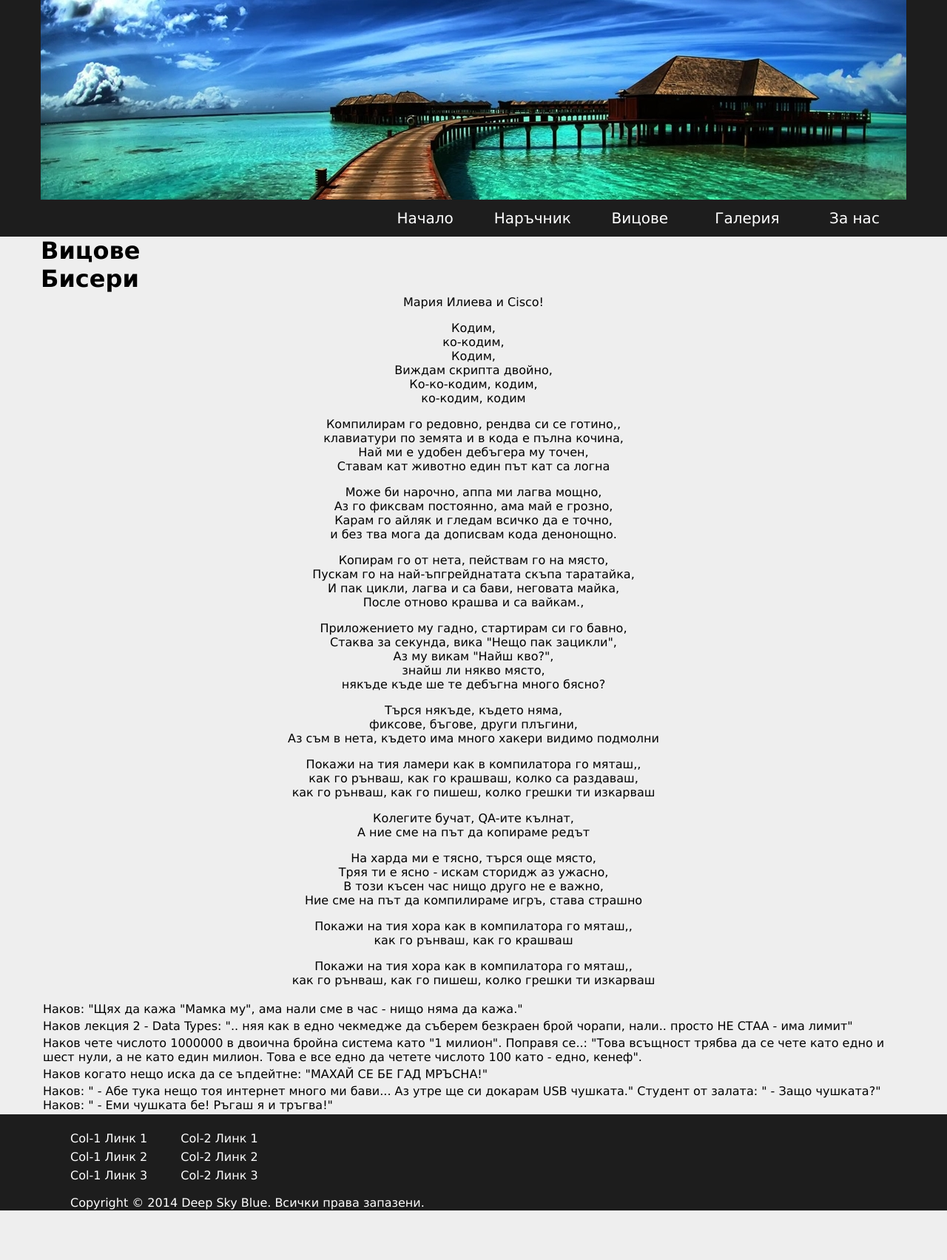
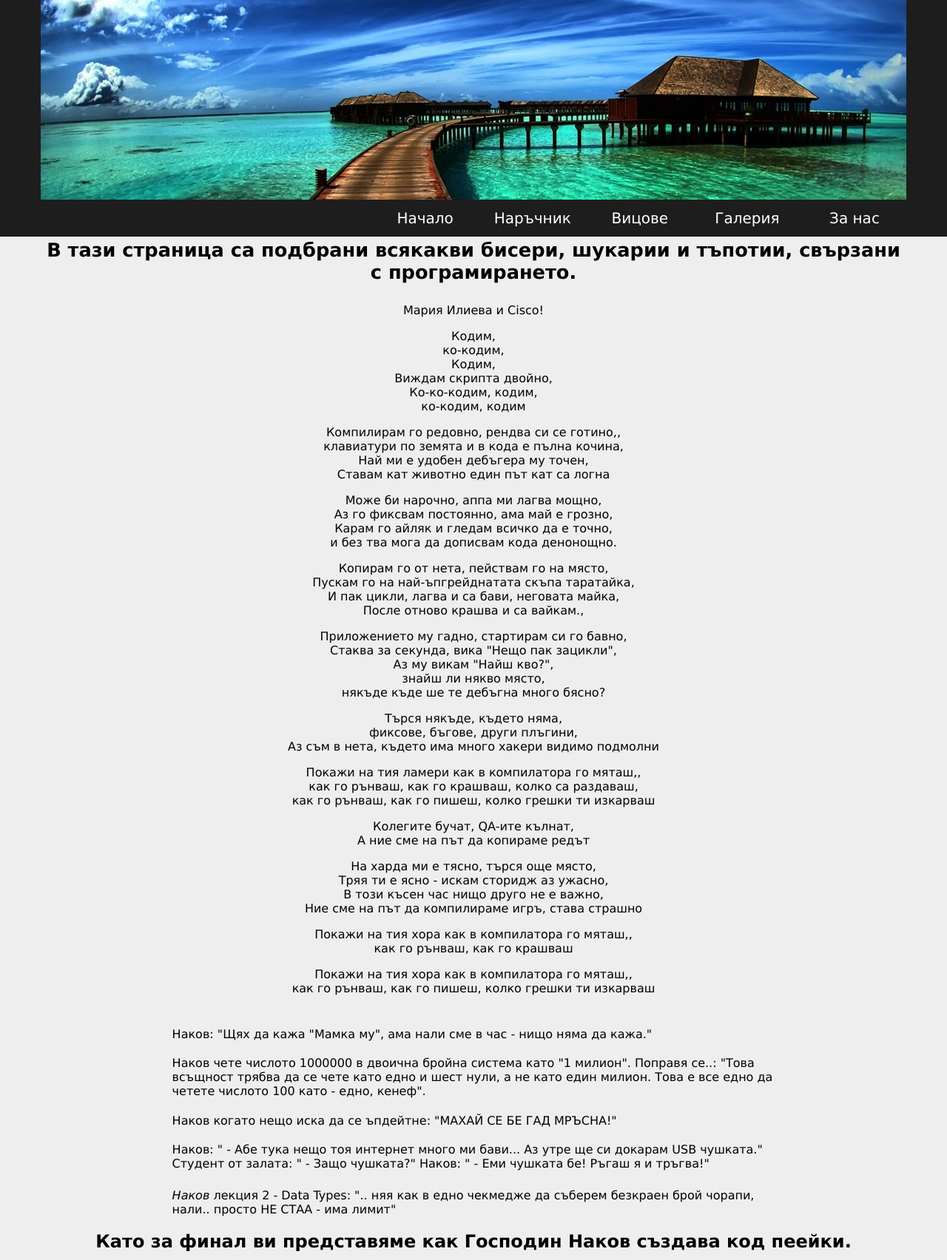
Before and after one commit to rozay/WebFundamentals-HTML-CSS-Teamwork, a PHP site: page /jokes.php in a window 1280 px wide. Shown: the top 1704 px of the page at 74% size. Before the commit the page ends 1637 px from the top, so only its background shows below. Run offline with PHP 8.4, Linux system fonts and the light colour scheme.

Commit message:
updated jokes.php and about.php. also styles-about-us.css and styles-quotes.css

```diff
--- a/php template/jokes.php
+++ b/php template/jokes.php
@@ -4,6 +4,7 @@
     <meta http-equiv="Content-Type" content="text/html; charset=UTF-8">
     <title>Начало</title>
     <link type="text/css" href="styles/style.css" rel="stylesheet"/>
+    <link type="text/css" href="styles/styles-quotes.css" rel="stylesheet"/>
 </head>
 <body>
 <header>
@@ -11,14 +12,16 @@
 </header>
 <main>
     <div id="main-wrapper">
-        <h1>Вицове</h1>
-		<div id="container">
+        <div id="container">
             <table>
                 <thead>
-                <h1>Бисери</h1>
+                    <th>В тази страница са подбрани всякакви бисери, шукарии и тъпотии, свързани с програмирането.</th>
                 </thead>
 
                 <tbody>
+                <tr>
+                    <td>&nbsp</td>
+                </tr>
                 <tr>
                     <td ><div class="song">Мария Илиева и Cisco!
 
@@ -72,23 +75,40 @@
                             <p>Покажи на тия хора как в компилатора го мяташ,,<br/>
                                 как го рънваш, как го пишеш, колко грешки ти изкарваш </p></div></td>
                 </tr>
-                <tr><td>Наков: "Щях да кажа "Мамка му", ама нали сме в час - нищо няма да кажа."</td></tr>
+                <tr><td><div>&nbsp</div></td></tr>
 
-                <tr><td>Наков лекция 2 - Data Types: ".. няя как в едно чекмедже да съберем безкраен брой чорапи, нали.. просто НЕ СТАА
-                        - има лимит"</td></tr>
+                <tr><td><div class="quot">Наков: "Щях да кажа "Мамка му", ама нали сме в час - нищо няма да кажа."</div></td></tr>
 
-                <tr><td>Наков чете числото 1000000 в двоична бройна система като "1 милион". Поправя се..: "Това всъщност трябва да се
-                        чете като едно и шест нули, а не като един милион. Това е все едно да четете числото 100 като - едно, кенеф".</td></tr>
+                <tr><td><div class="quot">Наков чете числото 1000000 в двоична бройна система като "1 милион". Поправя се..: "Това всъщност трябва да се
+                            чете като едно и шест нули, а не като един милион. Това е все едно да четете числото 100 като - едно, кенеф".</div></td></tr>
 
-                <tr><td>Наков когато нещо иска да се ъпдейтне: "МАХАЙ СЕ БЕ ГАД МРЪСНА!"</td></tr>
+                <tr><td><div class="quot">&nbsp</div></td></tr>
 
-                <tr><td>Наков:  " - Абе тука нещо тоя интернет много ми бави... Аз утре ще си докарам USB чушката."
-                        Студент от залата: " - Защо чушката?"
-                        Наков: " - Еми чушката бе! Ръгаш я и тръгва!"</td></tr>
+                <tr><td><div class="quot">Наков когато нещо иска да се ъпдейтне: "МАХАЙ СЕ БЕ ГАД МРЪСНА!"</div></td></tr>
+
+                <tr><td><div class="quot">Наков:  " - Абе тука нещо тоя интернет много ми бави... Аз утре ще си докарам USB чушката."
+                            Студент от залата: " - Защо чушката?"
+                            Наков: " - Еми чушката бе! Ръгаш я и тръгва!"</div></td></tr>
+
+                <tr><td><div>&nbsp</div></td></tr>
+
+                <tr><td><div class="quot"> <i>Наков</i> лекция 2 - Data Types: ".. няя как в едно чекмедже да съберем безкраен брой чорапи, нали.. просто НЕ СТАА
+                            - има лимит"</div></td></tr>
                 </tbody>
+
             </table>
+            <div class="nakov">
+                <h2>Като за финал ви представяме как Господин Наков създава код пеейки.</h2>
+
+                <p>&nbsp</p>
+            </div>
+                <div class="video">
+                    <iframe width="420" height="315" style="margin-left: 30%;"
+                            src="http://www.youtube.com/embed/JD2J3DUGi24" allowfullscreen>
+                    </iframe>
+                </div>
+            </div>
         </div>
-    </div>
 </main>
 <footer>
     <?php include 'templates/footer.php'; ?>
--- a/php template/styles/style.css
+++ b/php template/styles/style.css
@@ -120,31 +120,3 @@ footer li:hover {
 #copyright {
     margin: 15px 0 0 40px;
 }
-
-
-
-/*CSS about about us.html */
-
-.personal {
-    border: 2px solid #8d97ff;
-    border-radius: 10px;
-    padding: 5px;
-    margin-bottom: 15px;
-}
-#text-main {
-    font-size: 1.05em
-    font-family: sans-serif;
-}
-
-.text {
-    color: #424ce5;
-    width: 200px;
-    display: inline-block;
-    vertical-align: top;
-    margin-left: 15px;
-}
-
-/*CSS about quotes.html */
-.song {
-    text-align: center;
-}
--- a/php template/styles/styles-quotes.css
+++ b/php template/styles/styles-quotes.css
@@ -1,3 +1,32 @@
+body {
+    margin-bottom: 10px;
+}
+
+.container {
+    font-family: helvetica, sans serif;
+}
+
+th {
+    font-size: 1.6em;
+    margin: 55px;
+}
+
 .song {
     text-align: center;
 }
+
+.quot
+{
+    margin-left: 15%;
+    margin-right: 15%;
+    height: 35px;
+}
+
+.nakov {
+    text-align: center;
+}
+
+.video {
+    margin-top: -45px;
+    padding: 15px;
+}
```
Also changed, not shown: php template/about.php (+31 -10 lines), php template/styles/styles-about-us.css (+7 -1 lines).
